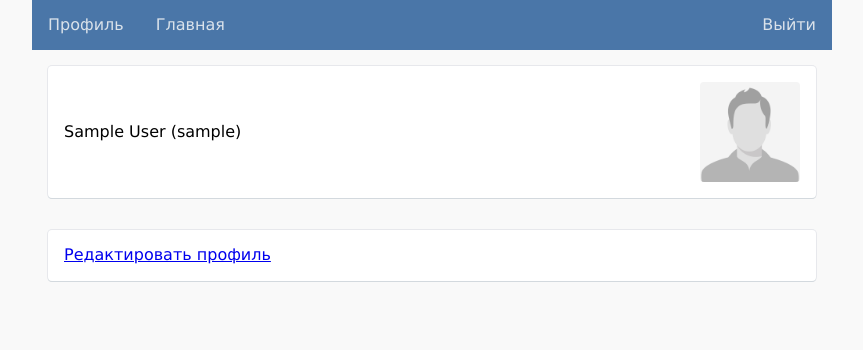
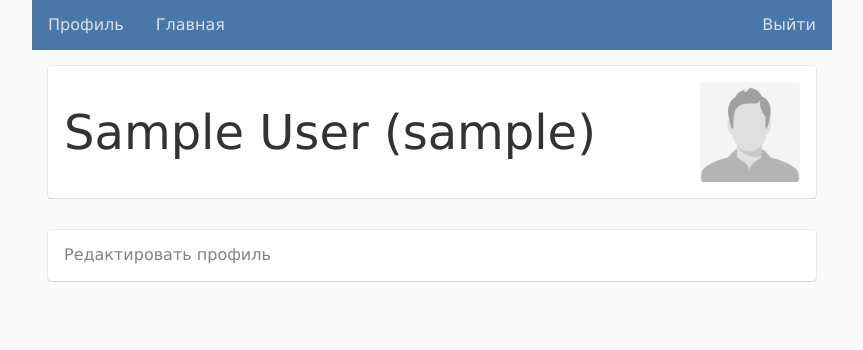
Before and after one commit to edyapups/emphasoft_django, a Django app: page /user/1/ in a window 1280 px wide. Shown: the top 350 px of the page, without its empty margins (208-1071 px from the left). Run offline with Django 3.2, Linux system fonts and the light colour scheme; the visitor is signed in with stand-in values (Sample User, id 1); data comes from the database, SQL or seed files in the repository; some libraries are stand-ins or nearby versions.

Commit message:
Some visual fixes.

```diff
--- a/emphasoft_app/static/emphasoft_app/style.css
+++ b/emphasoft_app/static/emphasoft_app/style.css
@@ -1,5 +1,6 @@
 :root {
     font-size: 16px;
+    color: #555555;
     font-family: Verdana, sans-serif;
 }
 
@@ -92,12 +93,23 @@ header :last-child {
     box-shadow: 0 1px 0 0 #d3d9de,0 0 0 1px #e7e8ec;
 }
 
+.content__element a {
+    text-decoration: none;
+    color: #828282;
+}
+
+.content__element a:hover {
+    text-decoration: underline;
+    color: #4a76a8;
+}
+
 .clickable:hover {
     background: #d3d9de;
     cursor: pointer;
 }
 
 .content__element span {
+    font-size: 1.25rem;
     margin-right: 1rem;
     max-width: fit-content;
     overflow: hidden;
@@ -127,4 +139,9 @@ header :last-child {
     justify-content: space-between;
 }
 
+#user_name_and_avatar span {
+    font-size: 3rem;
+    color: #333333;
+}
+
 /*TODO: Переделать все на flexbox*/
```
